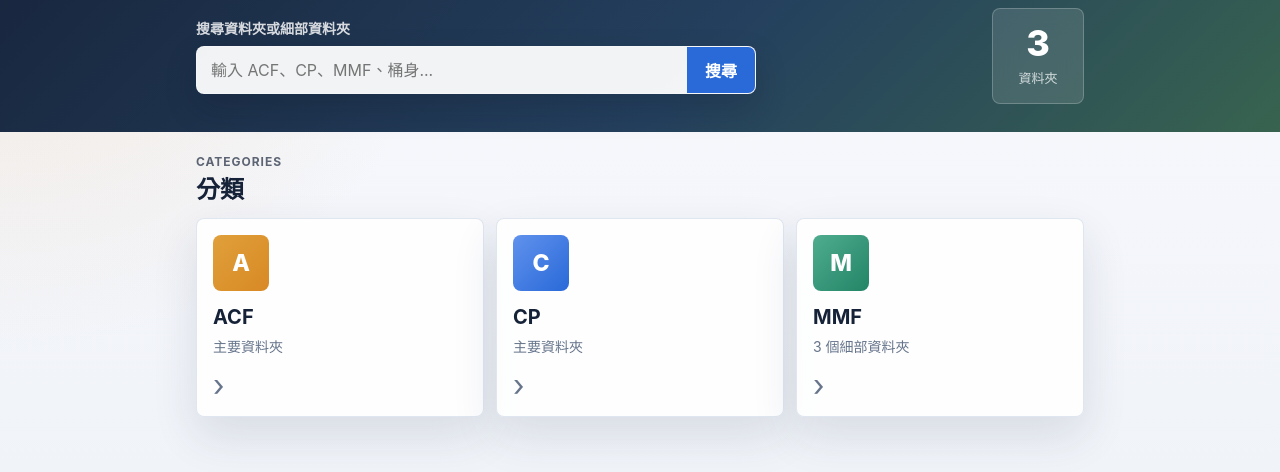
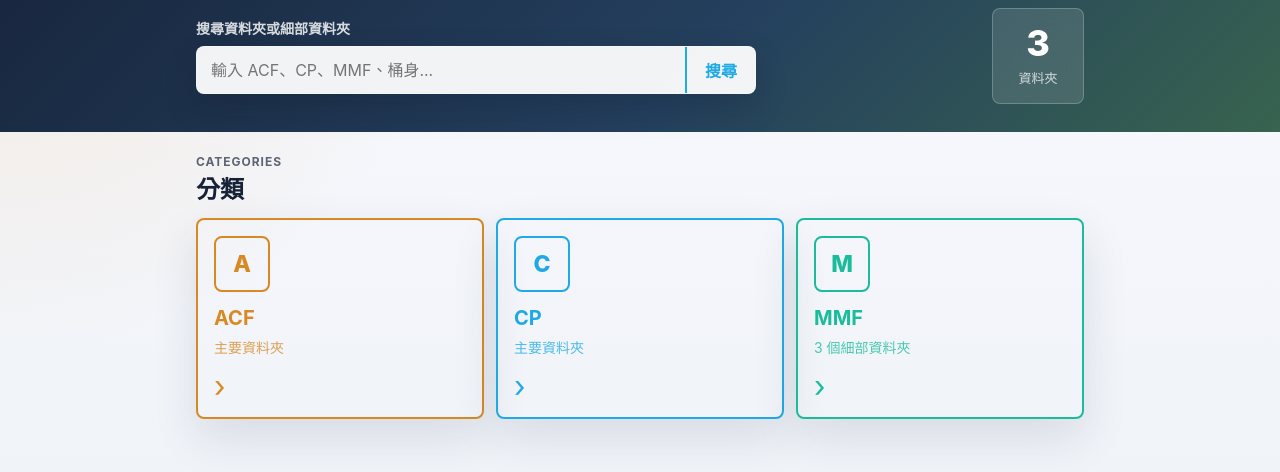
Before and after one commit to yen880529/examplephoto, a plain HTML site: page index.html in a window 1280 px wide. Shown: the part 126-598 px from the top of the page. Drawn offline with Linux system fonts and the light colour scheme.

Commit message:
Update site.css

```diff
--- a/assets/site.css
+++ b/assets/site.css
@@ -126,11 +126,50 @@ h2 {
 }
 
 .search-box button {
+  position: relative;
+  z-index: 1;
+  overflow: hidden;
   padding: 0 18px;
-  color: #fff;
-  background: var(--blue);
+  border-left: 2px solid #1faae6;
+  color: #1faae6;
+  background: transparent;
   font-weight: 800;
   cursor: pointer;
+  -webkit-tap-highlight-color: transparent;
+  transition: color 0.3s ease, transform 120ms ease;
+}
+
+.search-box button::before {
+  content: "";
+  width: 0;
+  height: 500%;
+  position: absolute;
+  top: 50%;
+  left: 50%;
+  z-index: -1;
+  display: block;
+  background: #1faae6;
+  transform: translate(-50%, -50%) rotate(45deg);
+  transition: width 0.5s ease;
+}
+
+.search-box button:hover::before,
+.search-box button:active::before {
+  width: 100%;
+}
+
+.search-box button:hover {
+  color: #fff;
+}
+
+.search-box button:active {
+  transform: scale(0.96);
+  color: #fff;
+}
+
+.search-box button:focus-visible {
+  outline: 3px solid rgba(255, 255, 255, 0.92);
+  outline-offset: -5px;
 }
 
 .search-results {
@@ -213,22 +252,57 @@ h2 {
 }
 
 .feature-card {
+  --button-color: #1faae6;
   display: grid;
   grid-template-columns: 56px 1fr 32px;
   gap: 14px;
   align-items: center;
   min-height: 92px;
   padding: 16px;
-  border: 1px solid rgba(220, 228, 238, 0.9);
+  border: 2px solid var(--button-color);
   border-radius: var(--radius);
-  background: rgba(255, 255, 255, 0.88);
+  position: relative;
+  z-index: 1;
+  overflow: hidden;
+  background: transparent;
   box-shadow: var(--shadow);
+  color: var(--button-color);
   -webkit-tap-highlight-color: transparent;
-  transition: transform 150ms ease, border-color 150ms ease, background 150ms ease;
+  transition: color 0.3s ease, transform 120ms ease, box-shadow 150ms ease;
+}
+
+.feature-card::before {
+  content: "";
+  width: 0;
+  height: 500%;
+  position: absolute;
+  top: 50%;
+  left: 50%;
+  z-index: -1;
+  display: block;
+  background: var(--button-color);
+  transform: translate(-50%, -50%) rotate(45deg);
+  transition: width 0.5s ease;
+}
+
+.feature-card:hover::before,
+.feature-card:active::before {
+  width: 100%;
+}
+
+.feature-card:hover {
+  color: #fff;
 }
 
 .feature-card:active {
-  transform: scale(0.985);
+  transform: scale(0.97);
+  color: #fff;
+  box-shadow: 0 8px 18px rgba(31, 48, 78, 0.16);
+}
+
+.feature-card:focus-visible {
+  outline: 3px solid rgba(41, 105, 216, 0.36);
+  outline-offset: 3px;
 }
 
 .card-icon {
@@ -237,25 +311,28 @@ h2 {
   display: grid;
   place-items: center;
   border-radius: var(--radius);
-  color: #fff;
+  border: 2px solid currentColor;
+  color: inherit;
+  background: transparent;
   font-size: 23px;
   font-weight: 850;
+  transition: border-color 0.3s ease, color 0.3s ease;
 }
 
-.tone-gold .card-icon {
-  background: linear-gradient(135deg, #e0a03b, var(--gold));
+.tone-gold {
+  --button-color: #d88924;
 }
 
-.tone-blue .card-icon {
-  background: linear-gradient(135deg, #6192ed, var(--blue));
+.tone-blue {
+  --button-color: #1faae6;
 }
 
-.tone-green .card-icon {
-  background: linear-gradient(135deg, #4fac8f, var(--green));
+.tone-green {
+  --button-color: #1abc9c;
 }
 
-.tone-red .card-icon {
-  background: linear-gradient(135deg, #d37373, var(--red));
+.tone-red {
+  --button-color: #ff386d;
 }
 
 .card-body {
@@ -264,24 +341,60 @@ h2 {
 
 .card-title {
   display: block;
-  color: var(--text);
+  color: inherit;
   font-size: 20px;
   font-weight: 750;
   line-height: 1.25;
+  transition: color 0.3s ease;
 }
 
 .card-meta {
   display: block;
   margin-top: 6px;
-  color: var(--muted);
+  color: inherit;
   font-size: 14px;
+  opacity: 0.78;
+  transition: color 0.3s ease, opacity 0.3s ease;
 }
 
 .card-arrow {
-  color: var(--muted);
+  color: inherit;
   font-size: 30px;
   line-height: 1;
   text-align: right;
+  transition: transform 150ms ease, color 150ms ease;
+}
+
+.feature-card:hover .card-arrow,
+.feature-card:focus-visible .card-arrow {
+  color: inherit;
+  transform: translateX(3px);
+}
+
+.feature-card:active .card-arrow {
+  transform: translateX(1px) scale(0.92);
+}
+
+@media (hover: none) {
+  .feature-card:hover {
+    transform: none;
+    color: var(--button-color);
+    background: transparent;
+    box-shadow: var(--shadow);
+  }
+
+  .feature-card:hover::before {
+    width: 0;
+  }
+
+  .feature-card:active {
+    transform: scale(0.97);
+    color: #fff;
+  }
+
+  .feature-card:active::before {
+    width: 100%;
+  }
 }
 
 .topbar {
```
